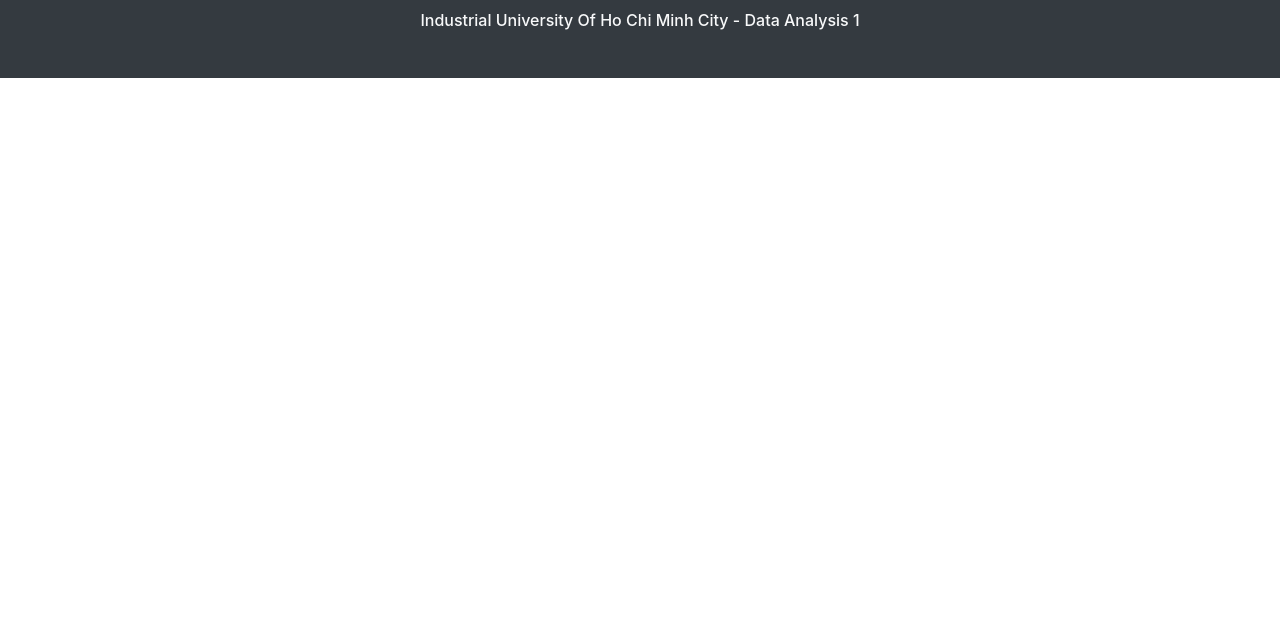
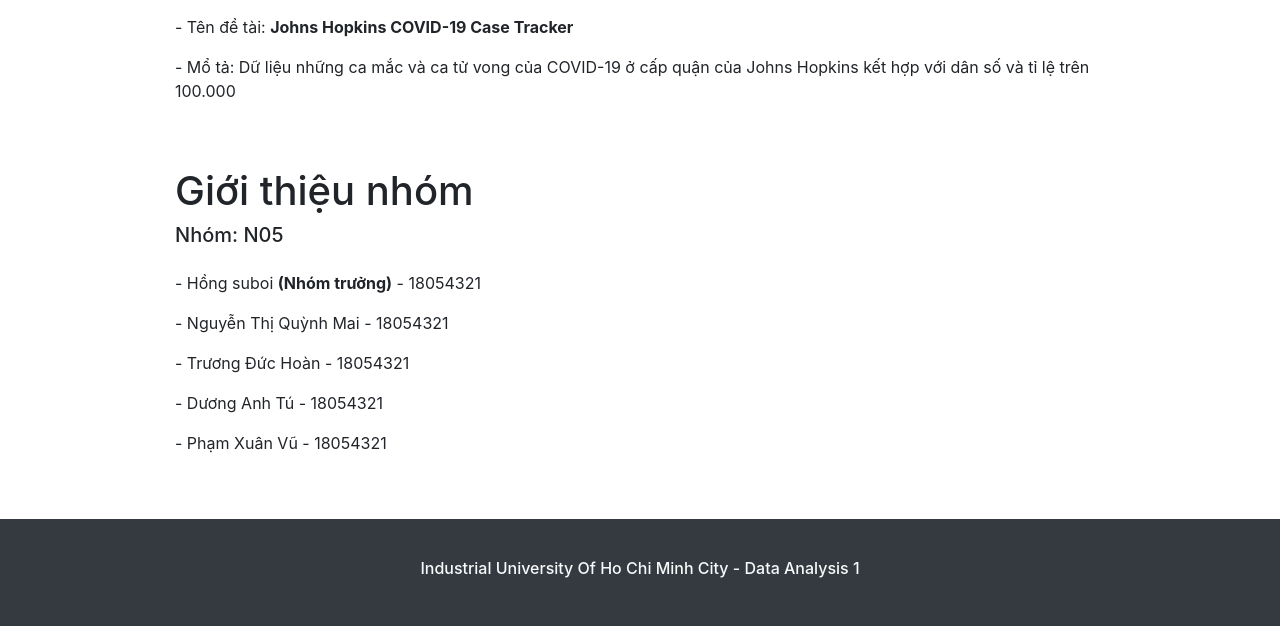
Before and after one commit to duchoan6814/PhanTichDuLieu1, a Django app: page / in a window 1280 px wide. Shown: the part 481-1107 px from the top of the page. Before the commit the page ends 559 px from the top, so only its background shows below. Run offline with Django 3.2, Linux system fonts and the light colour scheme; some libraries are stand-ins or nearby versions.

Commit message:
edit home page

```diff
--- a/home/templates/pages/homePage.html
+++ b/home/templates/pages/homePage.html
@@ -1,7 +1,7 @@
 {% extends "pages/index.html" %} {% load static %} {% block information %}
 <div class="container text-center">
-  {% comment %} <img src="{% static 'images/Logo_IUH.png'%}" alt="Logo" /> {% endcomment %}
-  {% comment %}
+  {% comment %} <img src="{% static 'images/Logo_IUH.png'%}" alt="Logo" /> {%
+  endcomment %} {% comment %}
   <h1 class="display-4">Pricing</h1>
   {% endcomment %}
   <h1 class="display-4 mt-5">Home Page</h1>
@@ -18,10 +18,59 @@
     </div>
   </div>
   <div class="row text-left">
-    <p class="col">Tên đề tài: Johns Hopkins COVID-19 Case Tracker</p>
+    <h1 class="col-12">Giới thiệu đề tài</h1>
+    <iframe
+      class="col-12"
+      title="USA counties (2018) choropleth map Mapping COVID-19 cases by county"
+      aria-describedby=""
+      id="datawrapper-chart-nRyaf"
+      src="https://datawrapper.dwcdn.net/nRyaf/10/"
+      scrolling="no"
+      frameborder="0"
+      style="width: 0; min-width: 100% !important"
+      height="100"
+    ></iframe>
+    <script type="text/javascript">
+      (function () {
+        "use strict";
+        window.addEventListener("message", function (event) {
+          if (typeof event.data["datawrapper-height"] !== "undefined") {
+            for (var chartId in event.data["datawrapper-height"]) {
+              var iframe =
+                document.getElementById("datawrapper-chart-" + chartId) ||
+                document.querySelector("iframe[src*='" + chartId + "']");
+              if (!iframe) {
+                continue;
+              }
+              iframe.style.height =
+                event.data["datawrapper-height"][chartId] + "px";
+            }
+          }
+        });
+      })();
+    </script>
+    <p class="col-12 mt-3">
+      - Tên đề tài: <b>Johns Hopkins COVID-19 Case Tracker</b>
+    </p>
+    <p class="col-12">
+      - Mổ tả: Dữ liệu những ca mắc và ca tử vong của COVID-19 ở cấp quận của
+      Johns Hopkins kết hợp với dân số và tỉ lệ trên 100.000
+    </p>
   </div>
-  <div class="row text-left">
-    <p class="col">Nhóm: N05</p>
+  <div class="text-left mt-5">
+    <div class="row">
+      <h1 class="col-12">Giới thiệu nhóm</h1>
+    </div>
+    <div class="row">
+      <h5 class="col-12">Nhóm: N05</h5>
+    </div>
+    <div class="row mt-3">
+      <p class="col-12"> - Hồng suboi <b>(Nhóm trưởng)</b> - 18054321</p>
+      <p class="col-12"> - Nguyễn Thị Quỳnh Mai - 18054321</p>
+      <p class="col-12"> - Trương Đức Hoàn - 18054321</p>
+      <p class="col-12"> - Dương Anh Tú - 18054321</p>
+      <p class="col-12"> - Phạm Xuân Vũ - 18054321</p>
+    </div>
   </div>
 </div>
 {% endblock information %}
```
